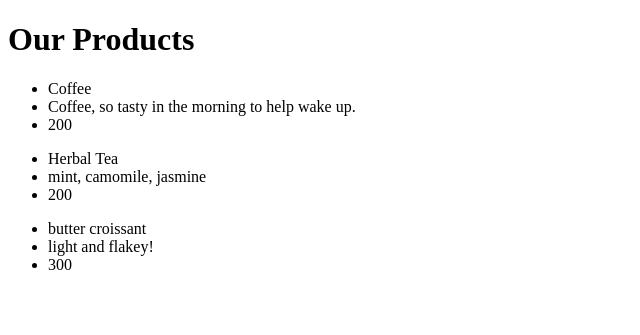
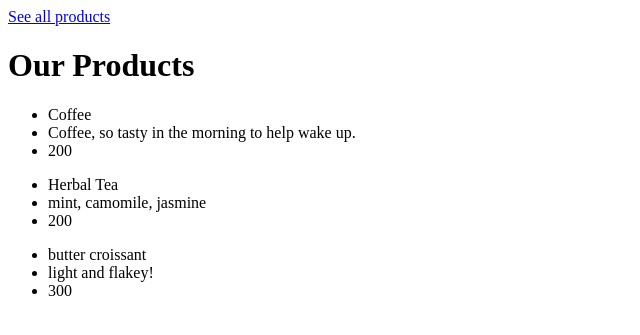
Before and after one commit to adam-weiler/GA-Pair-Project-Rainforest, a Django app: page /products in a window 1280 px wide. Shown: the top 335 px of the page, without its empty margins (0-640 px from the left). Run offline with Django 3.2, Linux system fonts and the light colour scheme; data comes from the database, SQL or seed files in the repository.

Commit message:
1. created root redirect to home page 2. added link in base.html to show all products, using the url template tag

```diff
--- a/rainforest/templates/base.html
+++ b/rainforest/templates/base.html
@@ -8,6 +8,12 @@
     <link rel="stylesheet" href="">
 </head>
 <body>
+    <nav>
+        <a href= '{% url "show_all" %}' class = 'link'>
+             See all products
+        </a>
+
+    </nav>
     <main>
         {% block content %}
 
--- a/rainforest/urls.py
+++ b/rainforest/urls.py
@@ -18,6 +18,7 @@ from django.urls import path
 from rainforest import views
 
 urlpatterns = [
+    path('', views.root),
     path('admin/', admin.site.urls),
     path('products', views.show_all, name='show_all'),
     path('products/<int:id>', views.show_product, name = 'show_product'),
--- a/rainforest/views.py
+++ b/rainforest/views.py
@@ -1,8 +1,12 @@
-from django.shortcuts import render
+from django.shortcuts import render, redirect
 from django.http import HttpResponseRedirect
+from django.urls import reverse
 from rainforest.models import Product
 # import pdb
 
+# NB: dont need to pass the request for a redirect
+def root(request):
+    return redirect(reverse('show_all'))
 
 def show_all(request):
     products = Product.objects.all()
```
